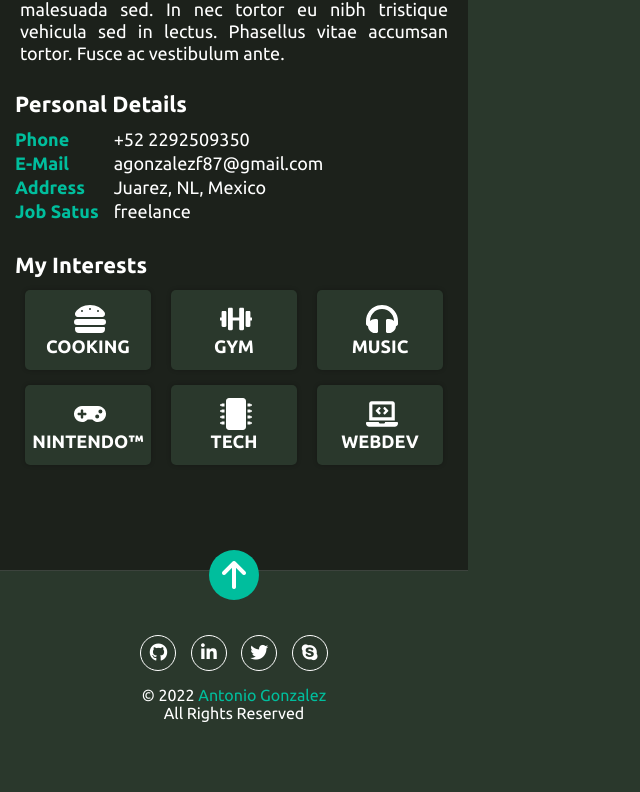
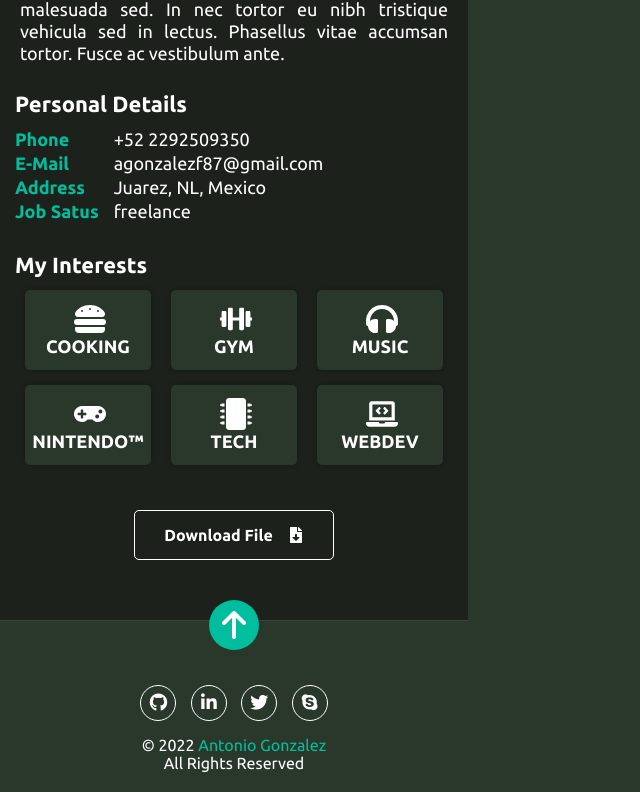
Before and after one commit to agonzalezf87/agonzalezf87.dev, a React (Vite) app: page / in a window 1280 px wide. Shown: the part 959-1751 px from the top of the page, without its empty margins (0-640 px from the left). Before the commit the page ends 1701 px from the top, so only its background shows below. Built offline with nearby package versions, Linux system fonts and the light colour scheme.

Commit message:
Added cta button and changed active color to social links. Added blur on hover/active to InterestCards

```diff
--- a/src/components/About.jsx
+++ b/src/components/About.jsx
@@ -1,5 +1,6 @@
 import { useContext } from 'react'
 import { SectionTitle } from './SectionTitle'
+import { CtaButton } from './CtaButton'
 import { SiteContext } from '../context/SiteContext'
 
 const personalDetails = [
@@ -51,6 +52,9 @@ const About = ({children}) => {
           <h2 className="section__row__title">{language === 'en' ? 'My Interests' : 'Mis Gustos'}</h2>
           {children}
         </div>
+        <div className="section__row--center">
+          <CtaButton />
+        </div>
       </div>
     </section>
   )
--- a/src/components/CtaButton.jsx
+++ b/src/components/CtaButton.jsx
@@ -0,0 +1,12 @@
+import { FaFileDownload } from 'react-icons/fa'
+import '../styles/CtaButton.component.css'
+
+const CtaButton = () => {
+  return (
+    <div className='CtaButton'>
+      Download File {<FaFileDownload />}
+    </div>
+  )
+}
+
+export { CtaButton }
--- a/src/styles/About.component.css
+++ b/src/styles/About.component.css
@@ -20,6 +20,12 @@
 .section__row {
   width: 100%;
   padding-bottom: 30px;
+}
+
+.section__row--center {
+  display: flex;
+  justify-content: center;
+  align-items: center;
 }
 
 .section__row__title {
--- /dev/null
+++ b/src/styles/CtaButton.component.css
@@ -0,0 +1,25 @@
+.CtaButton {
+  cursor: pointer;
+  width: 200px;
+  height: 50px;
+  font-weight: 600;
+  text-shadow: 1px 1px rgba(0, 0, 0, .3);
+  border: 1px solid var(--white-color);
+  border-radius: 5px;
+  display: flex;
+  justify-content: center;
+  align-items: center;
+  user-select: none;
+}
+
+.CtaButton:hover {
+  background-color: var(--brand-color);
+}
+
+.CtaButton:active {
+  background-color: var(--brand-color-active);
+}
+
+.CtaButton svg {
+  margin-left: 15px;
+}
--- a/src/styles/InterestCard.component.css
+++ b/src/styles/InterestCard.component.css
@@ -13,9 +13,8 @@
   flex-grow: 1;
 }
 
-.blank {
-  background-color: var(--dark-color-1);
-  box-shadow: none;
+.InterestCard:hover, .InterestCard:active {
+  box-shadow: 0 0 4px 2px var(--brand-color-active);
 }
 
 .InterestCard__icon {
--- a/src/styles/SocialLink.component.css
+++ b/src/styles/SocialLink.component.css
@@ -10,8 +10,12 @@
     text-decoration: none;
 }
 
-.SocialLink:hover, .SocialLink:active {
+.SocialLink:hover {
     background-color: var(--brand-color);
+}
+
+.SocialLink:active {
+    background-color: var(--brand-color-active);
 }
 
 .SocialLink .fa-brands {
```
